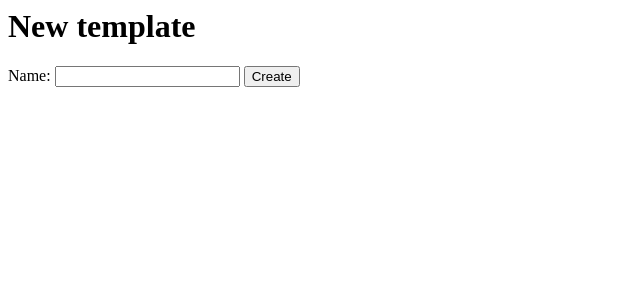
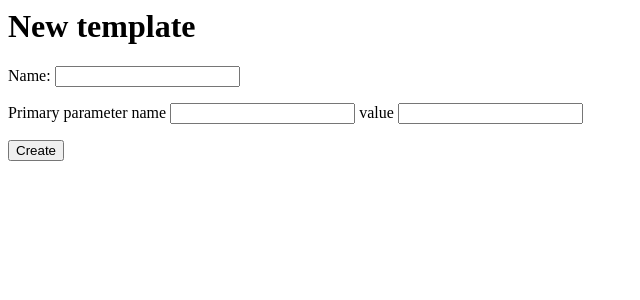
Before and after one commit to evido3s/syrup, a Django app: page /manager/template/new in a window 1280 px wide. Shown: the top 300 px of the page, without its empty margins (0-640 px from the left). Run offline with Django 3.2, Linux system fonts and the light colour scheme; parts of the project's set-up code (start-up, migrations or seed data) failed here and were passed over.

Commit message:
better interlink templates and objects

```diff
--- a/apps/manager/views.py
+++ b/apps/manager/views.py
@@ -56,7 +56,10 @@ def node_create(request):
             }))
 
 def template_create(request):
+    primary_name = request.POST.get('primary_name')
+    primary_value = request.POST.get('primary_value')
     template = Node.create_template(request.POST.get('newname'))
+    template.add_param(template, primary_name, primary_value, primary = True)
     return HttpResponseRedirect( reverse('manager.views.message',
             kwargs = {
                 'msg': 'tc',
@@ -177,6 +180,7 @@ def template_detail(request, node_id):
     return render_to_response('manager/template_detail.html',
             {
                 'node': node,
+                'instance_links': node.instance.all(),
                 'params': node.paramstr_set.all(),
                 },
             context_instance=RequestContext(request)
--- a/templates/manager/template_detail.html
+++ b/templates/manager/template_detail.html
@@ -24,4 +24,10 @@
     <label for="param_primary">primary</label>
     <input type="submit" name="sub" id="submit" value="Add" />
 </form>
+<h2>instances</h2>
+<ul>
+{% for il in instance_links %}
+    <li><a href="{% url manager.views.node_detail il.node.id %}">{{il.node}}</a></li>
+{% endfor %}
+</ul>
 </body>
--- a/templates/manager/template_new.html
+++ b/templates/manager/template_new.html
@@ -2,8 +2,16 @@
 <h1>New template</h1>
 <form action="{% url manager.views.template_create %}" method="post">
     {% csrf_token %}
-    <label for="newname">Name:</label>
-    <input type="text" name="newname" id="newname" value="" />
-    <input type="submit" name="sub" id="submit" value="Create" />
+    <p>
+        <label for="newname">Name:</label>
+        <input type="text" name="newname" id="newname" value="" />
+    </p>
+    <p>
+        <label for="primary_name">Primary parameter name</label>
+        <input type="text" name="primary_name" id="primary_name" value="" />
+        <label for="primary_value">value</label>
+        <input type="text" name="primary_value" id="primary_value" value="" />
+    </p>
+    <p><input type="submit" name="sub" id="submit" value="Create" /></p>
 </form>
 </body>
```
Also changed, not shown: templates/manager/node_detail.html (+5 -2 lines).
